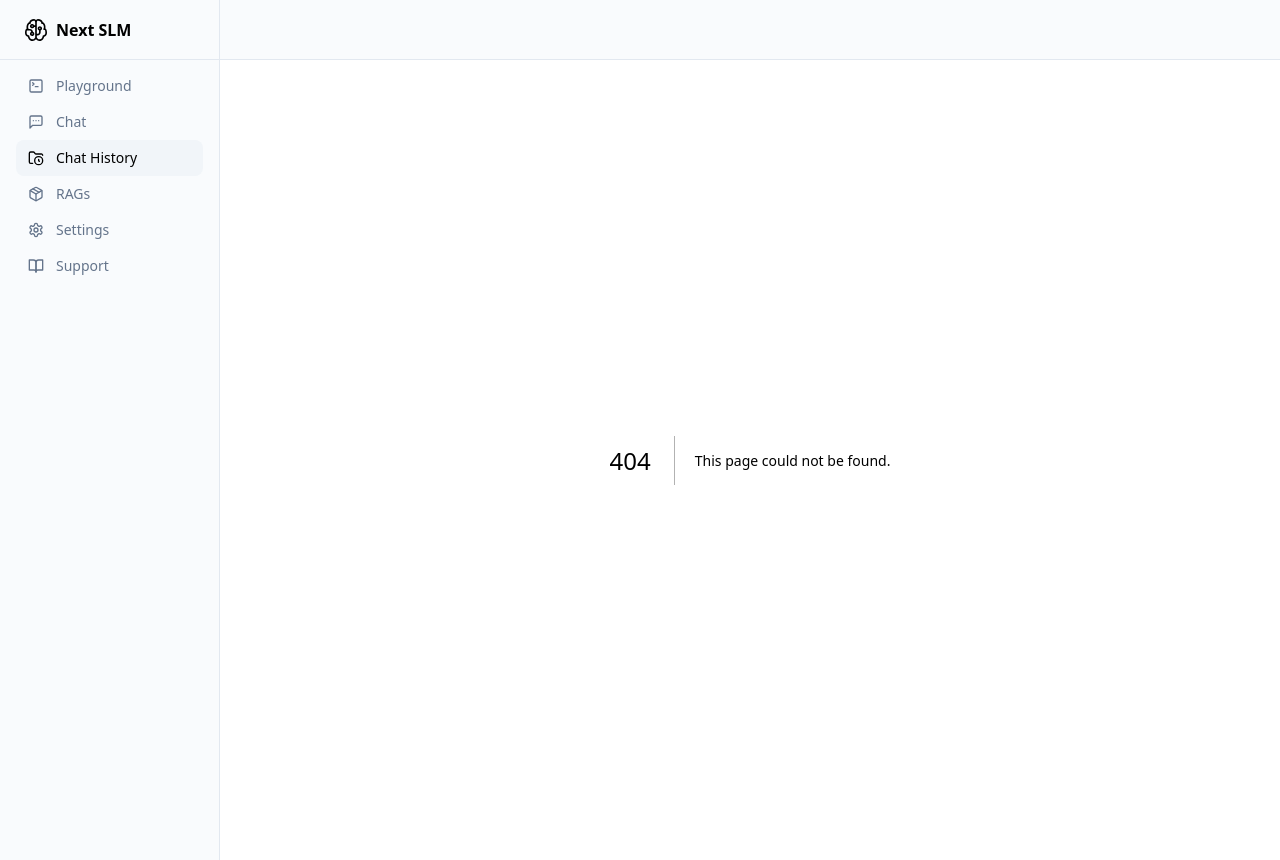
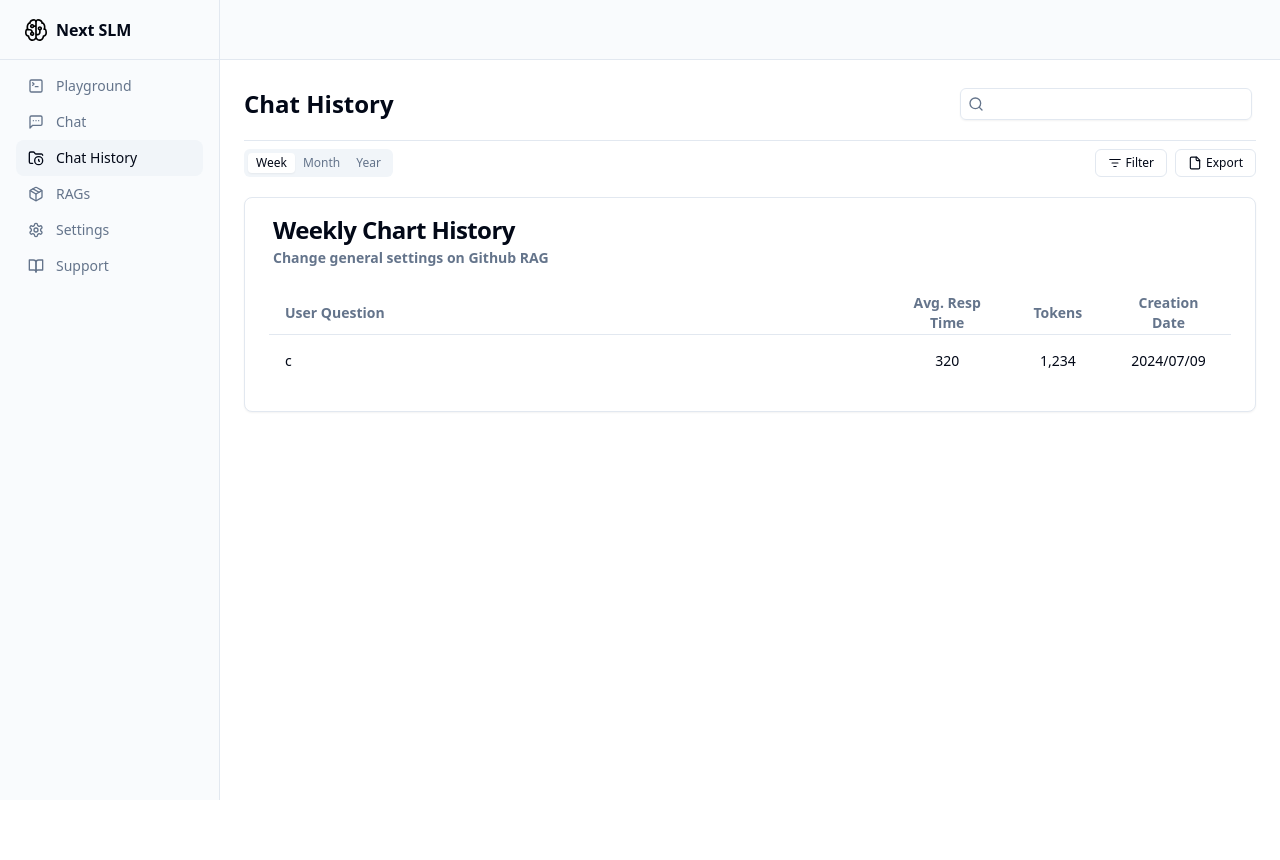
Before and after one commit to PUREUMYI/next-slm-ux-playground, a Next.js app: page /history/chathistory in a window 1280 px wide. Before the commit this address had no page. After the commit the page ends 800 px from the top, so only its background shows below. Built offline with nearby package versions, Linux system fonts and the light colour scheme.

Commit message:
Chat History UI 추가

```diff
--- a/src/components/SideMenu.tsx
+++ b/src/components/SideMenu.tsx
@@ -30,7 +30,7 @@ export const SideMenu = () => {
       disabled: true,
     },
     {
-      url: "/underconstruction",
+      url: "/history/chathistory",
       name: "Chat History",
       icon: <FolderClock className="h-4 w-4" />,
       token: "/history",
--- /dev/null
+++ b/src/pages/history/chathistory.tsx
@@ -0,0 +1,81 @@
+const GeneralPage = () => {
+
+return (
+    <main className="flex flex-1 flex-col gap-4 p-4 lg:gap-4 lg:p-6">
+        <div className="flex items-center">
+            <h1 className="text-lg font-semibold md:text-2xl">Chat History</h1>
+            <div className="bg-background/95 p-1 backdrop-blur supports-[backdrop-filter]:bg-background/60 ml-auto md:w-[300px] lg:w-[300px]" >
+                <form>
+                    <div className="relative">
+                        <svg xmlns="http://www.w3.org/2000/svg" width="24" height="24" viewBox="0 0 24 24" fill="none" stroke="currentColor" stroke-width="2" stroke-linecap="round" stroke-linejoin="round" className="lucide lucide-search absolute left-2 top-2 h-4 w-4 text-muted-foreground">
+                            <circle cx="11" cy="11" r="8"></circle>
+                            <path d="m21 21-4.3-4.3"></path>
+                        </svg>
+                        <input type="search" className="flex h-8 w-full rounded-md border border-input bg-transparent px-3 py-1 text-sm shadow-sm transition-colors file:border-0 file:bg-transparent file:text-sm file:font-medium placeholder:text-muted-foreground focus-visible:outline-none focus-visible:ring-1 focus-visible:ring-ring disabled:cursor-not-allowed disabled:opacity-50 pl-8" />
+                    </div>
+                </form>
+            </div>
+        </div>
+        <div className="flex flex-col lg:h-full">
+            <header className="sticky top-0 z-10 flex items-center gap-1 border-b bg-background px-4" />
+            <div className="flex items-center my-2">
+                <div role="tablist" aria-orientation="horizontal" className="inline-flex h-7 items-center justify-center rounded-md bg-muted p-1 text-muted-foreground"  data-orientation="horizontal" >
+                    <button type="button" role="tab" aria-selected="true" aria-controls="radix-:R4qb9uuuuu6ja:-content-week" data-state="active" id="radix-:R4qb9uuuuu6ja:-trigger-week" className="inline-flex items-center justify-center whitespace-nowrap rounded px-2 py-1 h-5 text-xs font-medium ring-offset-background transition-all focus-visible:outline-none focus-visible:ring-2 focus-visible:ring-ring focus-visible:ring-offset-2 disabled:pointer-events-none disabled:opacity-50 data-[state=active]:bg-background data-[state=active]:text-foreground data-[state=active]:shadow-sm"  data-orientation="horizontal" data-radix-collection-item="">Week</button>
+                    <button type="button" role="tab" aria-selected="false" aria-controls="radix-:R4qb9uuuuu6ja:-content-month" data-state="inactive" id="radix-:R4qb9uuuuu6ja:-trigger-month" className="inline-flex items-center justify-center whitespace-nowrap rounded px-2 py-1 h-5 text-xs font-medium ring-offset-background transition-all focus-visible:outline-none focus-visible:ring-2 focus-visible:ring-ring focus-visible:ring-offset-2 disabled:pointer-events-none disabled:opacity-50 data-[state=active]:bg-background data-[state=active]:text-foreground data-[state=active]:shadow-sm" data-orientation="horizontal" data-radix-collection-item="">Month</button>
+                    <button type="button" role="tab" aria-selected="false" aria-controls="radix-:R4qb9uuuuu6ja:-content-year" data-state="inactive" id="radix-:R4qb9uuuuu6ja:-trigger-year" className="inline-flex items-center justify-center whitespace-nowrap rounded px-2 py-1 h-5 text-xs font-medium ring-offset-background transition-all focus-visible:outline-none focus-visible:ring-2 focus-visible:ring-ring focus-visible:ring-offset-2 disabled:pointer-events-none disabled:opacity-50 data-[state=active]:bg-background data-[state=active]:text-foreground data-[state=active]:shadow-sm"  data-orientation="horizontal" data-radix-collection-item="">Year</button>
+                </div>
+
+                <div className="ml-auto flex items-center gap-2">
+                    <button className="inline-flex items-center justify-center whitespace-nowrap font-medium ring-offset-background transition-colors focus-visible:outline-none focus-visible:ring-2 focus-visible:ring-ring focus-visible:ring-offset-2 disabled:pointer-events-none disabled:opacity-50 border border-input bg-background hover:bg-accent hover:text-accent-foreground rounded-md px-3 h-7 gap-1 text-xs" type="button" id="radix-:Rcsqb9uuuuu6ja:" aria-haspopup="menu" aria-expanded="false" data-state="closed">
+                        <svg xmlns="http://www.w3.org/2000/svg" width="24" height="24" viewBox="0 0 24 24" fill="none" stroke="currentColor" stroke-width="2" stroke-linecap="round" stroke-linejoin="round" className="lucide lucide-list-filter h-3.5 w-3.5">
+                            <path d="M3 6h18"></path><path d="M7 12h10"></path>
+                            <path d="M10 18h4"></path>
+                        </svg>
+                        <span className="sr-only sm:not-sr-only">Filter</span>
+                    </button>
+                    <button className="inline-flex items-center justify-center whitespace-nowrap font-medium ring-offset-background transition-colors focus-visible:outline-none focus-visible:ring-2 focus-visible:ring-ring focus-visible:ring-offset-2 disabled:pointer-events-none disabled:opacity-50 border border-input bg-background hover:bg-accent hover:text-accent-foreground rounded-md px-3 h-7 gap-1 text-xs">
+                        <svg xmlns="http://www.w3.org/2000/svg" width="24" height="24" viewBox="0 0 24 24" fill="none" stroke="currentColor" stroke-width="2" stroke-linecap="round" stroke-linejoin="round" className="lucide lucide-file h-3.5 w-3.5">
+                         <path d="M15 2H6a2 2 0 0 0-2 2v16a2 2 0 0 0 2 2h12a2 2 0 0 0 2-2V7Z"></path>
+                            <path d="M14 2v4a2 2 0 0 0 2 2h4"></path>
+                        </svg>
+                        <span className="sr-only sm:not-sr-only">Export</span>
+                    </button>
+                </div>
+            </div>
+
+            <div className="rounded-lg border bg-card text-card-foreground shadow-sm mt-3" >
+                <div className="flex flex-col space-y-1.5 p-6 px-7 pt-5">
+                    <h3 className="text-2xl font-semibold leading-none tracking-tight">Weekly Chart History</h3>
+                    <p className="text-sm font-bold text-muted-foreground">Change general settings on Github RAG</p>
+                </div>
+
+                <div className="p-6 pt-0">
+                    <div className="relative w-full overflow-auto">
+                        <table className="w-full caption-bottom text-sm">
+                            <thead className="[&amp;_tr]:border-b">
+                                <tr className="border-b transition-colors">
+                                    <th className="w-[64%] h-10 px-4 text-left align-middle font-bold text-muted-foreground [&amp;:has([role=checkbox])]:pr-0">User Question</th>
+                                    <th className="w-[13%] h-10 px-4 text-center align-middle font-bold text-muted-foreground [&amp;:has([role=checkbox])]:pr-0">Avg. Resp Time</th>
+                                    <th className="w-[10%] h-10 px-4 text-center align-middle font-bold text-muted-foreground [&amp;:has([role=checkbox])]:pr-0 hidden md:table-cell">Tokens</th>
+                                    <th className="w-[13%] h-10 px-4 text-center align-middle font-bold text-muted-foreground [&amp;:has([role=checkbox])]:pr-0 hidden md:table-cell">Creation Date</th>
+                                </tr>
+                            </thead>
+                            <tbody className="[&amp;_tr:last-child]:border-0">
+                                <tr className="border-b transition-colors hover:bg-muted/50 data-[state=selected]:bg-muted">
+                                    <td className="p-4 align-middle [&amp;:has([role=checkbox])]:pr-0 hidden sm:table-cell">c</td>
+                                    <td className="p-4 align-middle text-center [&amp;:has([role=checkbox])]:pr-0 font-medium">320</td>
+                                    <td className="p-4 align-middle text-center [&amp;:has([role=checkbox])]:pr-0">
+                                        1,234                                    </td>
+                                    <td className="p-4 align-middle text-center [&amp;:has([role=checkbox])]:pr-0 hidden md:table-cell">2024/07/09</td>
+                                </tr>
+                            </tbody>
+                        </table>
+                    </div>
+                </div>
+            </div>
+        </div>
+    </main>
+);
+};
+
+export default GeneralPage;
```
